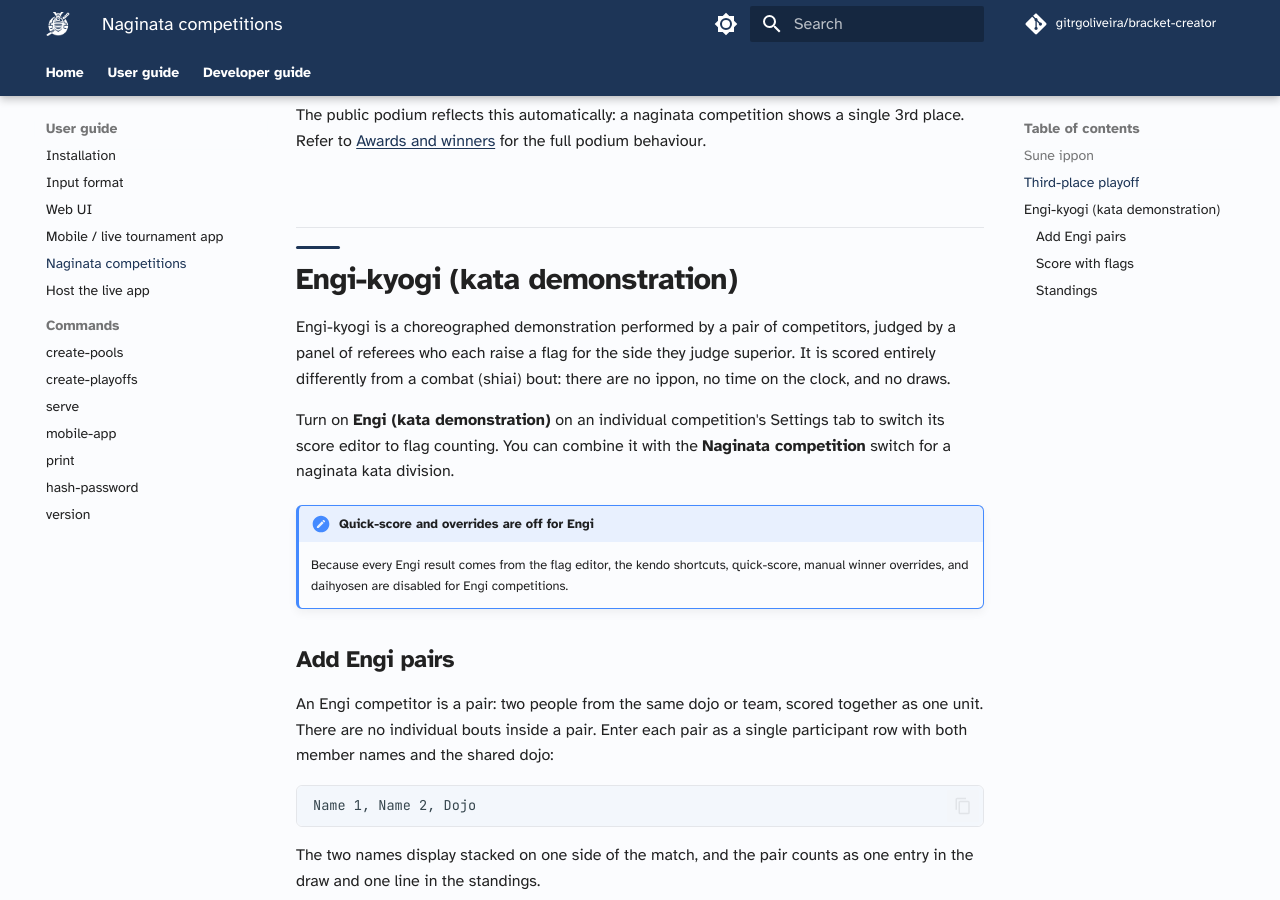
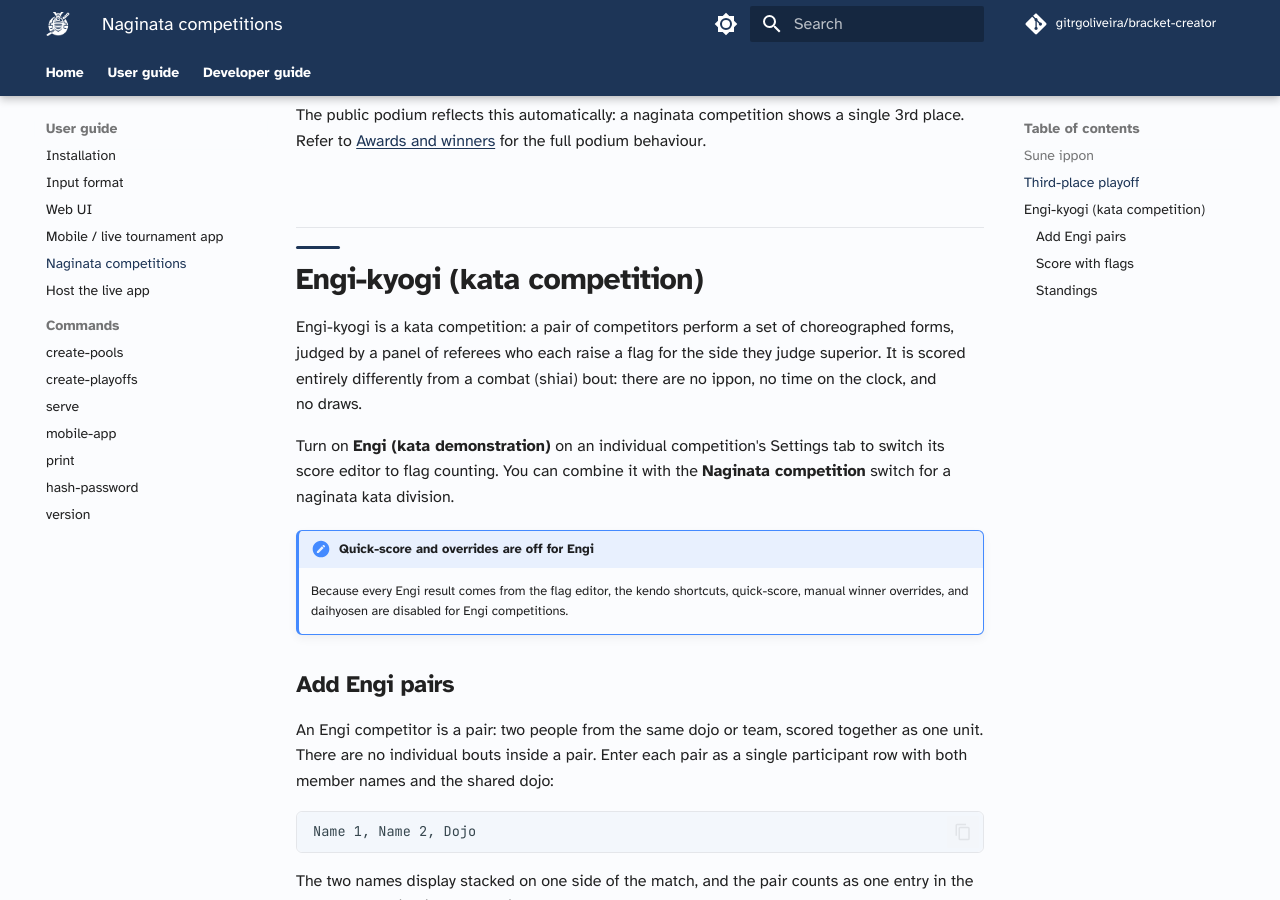
Before and after one commit to gitrgoliveira/bracket-creator, an MkDocs documentation site: the page built from docs/user-guide/naginata.md, in a window 1280 px wide and 900 px high, scrolled down 1408 px. Built offline with MkDocs 1.6.1 and Material for MkDocs 9.7.7, drawn with Linux system fonts in a browser that asks for light colours; comment, search, counter and statistics services are not loaded; some of the changed text lies outside the part shown.

Commit message:
docs(mp-pvka): call Engi-kyogi a kata competition, not a demonstration
Engi-kyogi (演技競技) is a kata competition (kyogi = competition); "kata
demonstration" was the wrong term in the descriptive prose and heading. The two
references to the "Engi (kata demonstration)" checkbox are left verbatim so they
still match the app's actual control label.

Co-Authored-By: Claude Opus 4.8 <noreply@anthropic.com>

```diff
--- a/docs/user-guide/naginata.md
+++ b/docs/user-guide/naginata.md
@@ -5,8 +5,8 @@ the live scoring console), with a few rule differences the app handles for you:
 
 - An extra scoring target, Sune (a strike to the shin).
 - A single 3rd place decided by a playoff, instead of kendo's two joint 3rds.
-- Engi-kyogi, a separate kata-demonstration format scored by referee flags
-  rather than ippon.
+- Engi-kyogi, a separate kata competition scored by referee flags rather than
+  ippon.
 
 There are two independent switches on a competition, both on its **Settings** tab
 and both locked once the draw is generated:
@@ -51,12 +51,12 @@ The public podium reflects this automatically: a naginata competition shows a
 single 3rd place. Refer to [Awards and winners](mobile-app.md#awards-and-winners)
 for the full podium behaviour.
 
-## Engi-kyogi (kata demonstration)
+## Engi-kyogi (kata competition)
 
-Engi-kyogi is a choreographed demonstration performed by a pair of competitors,
-judged by a panel of referees who each raise a flag for the side they judge
-superior. It is scored entirely differently from a combat (shiai) bout: there are
-no ippon, no time on the clock, and no draws.
+Engi-kyogi is a kata competition: a pair of competitors perform a set of
+choreographed forms, judged by a panel of referees who each raise a flag for the
+side they judge superior. It is scored entirely differently from a combat (shiai)
+bout: there are no ippon, no time on the clock, and no draws.
 
 Turn on **Engi (kata demonstration)** on an individual competition's Settings
 tab to switch its score editor to flag counting. You can combine it with the
```
